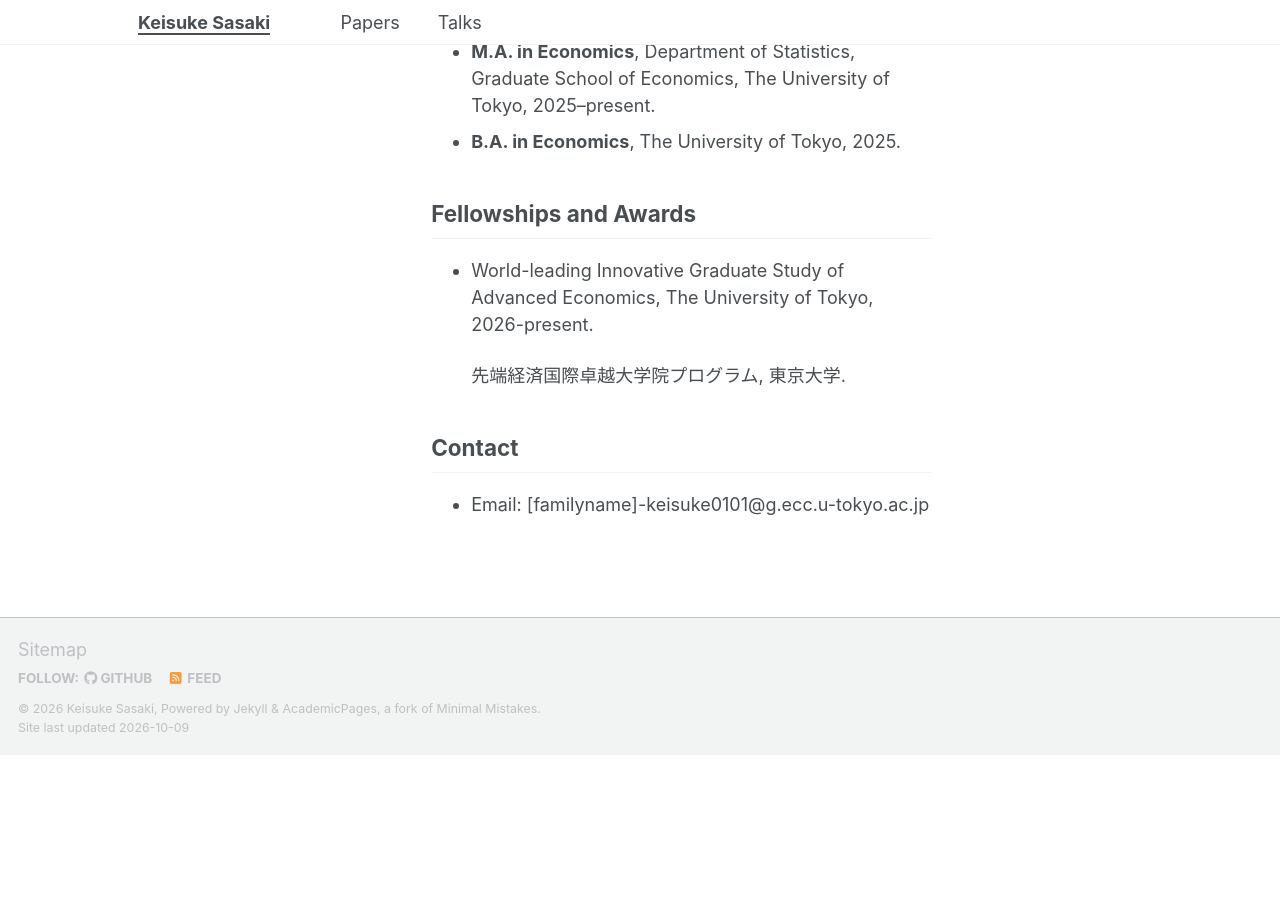
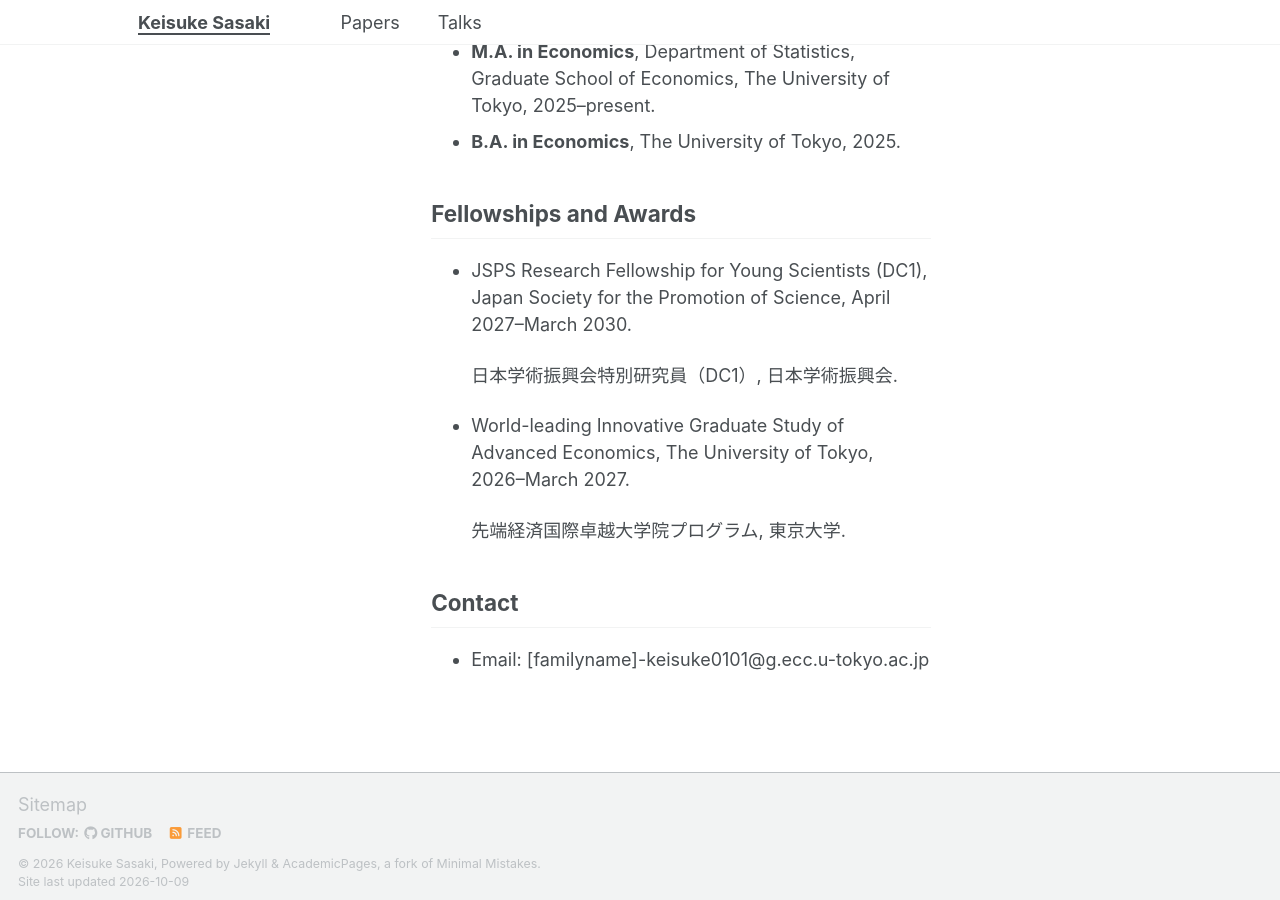
Before and after one commit to ksasaki-stats/ksasaki-stats.github.io, a Jekyll site: the page built from _pages/about.md, in a window 1280 px wide and 900 px high, scrolled down 576 px. Built offline with Jekyll 4.4.1, drawn with Linux system fonts in a browser that asks for light colours; a script bundle is joined from its source files by our own code; library files that are not in the unit come from our copies; before the commit the page ends 1331 px from its top, so only the background shows below that.

Commit message:
Update fellowships dates and add JSPS DC1 with Japanese label

```diff
--- a/_pages/about.md
+++ b/_pages/about.md
@@ -77,7 +77,11 @@ My advisor is Professor [Yasuhiro Omori](https://sites.google.com/view/omori-sta
 
 ## Fellowships and Awards
 
-- World-leading Innovative Graduate Study of Advanced Economics, The University of Tokyo, 2026-present.
+- JSPS Research Fellowship for Young Scientists (DC1), Japan Society for the Promotion of Science, April 2027–March 2030.
+
+  日本学術振興会特別研究員（DC1）, 日本学術振興会.
+
+- World-leading Innovative Graduate Study of Advanced Economics, The University of Tokyo, 2026–March 2027.
 
   先端経済国際卓越大学院プログラム, 東京大学.
 
```
